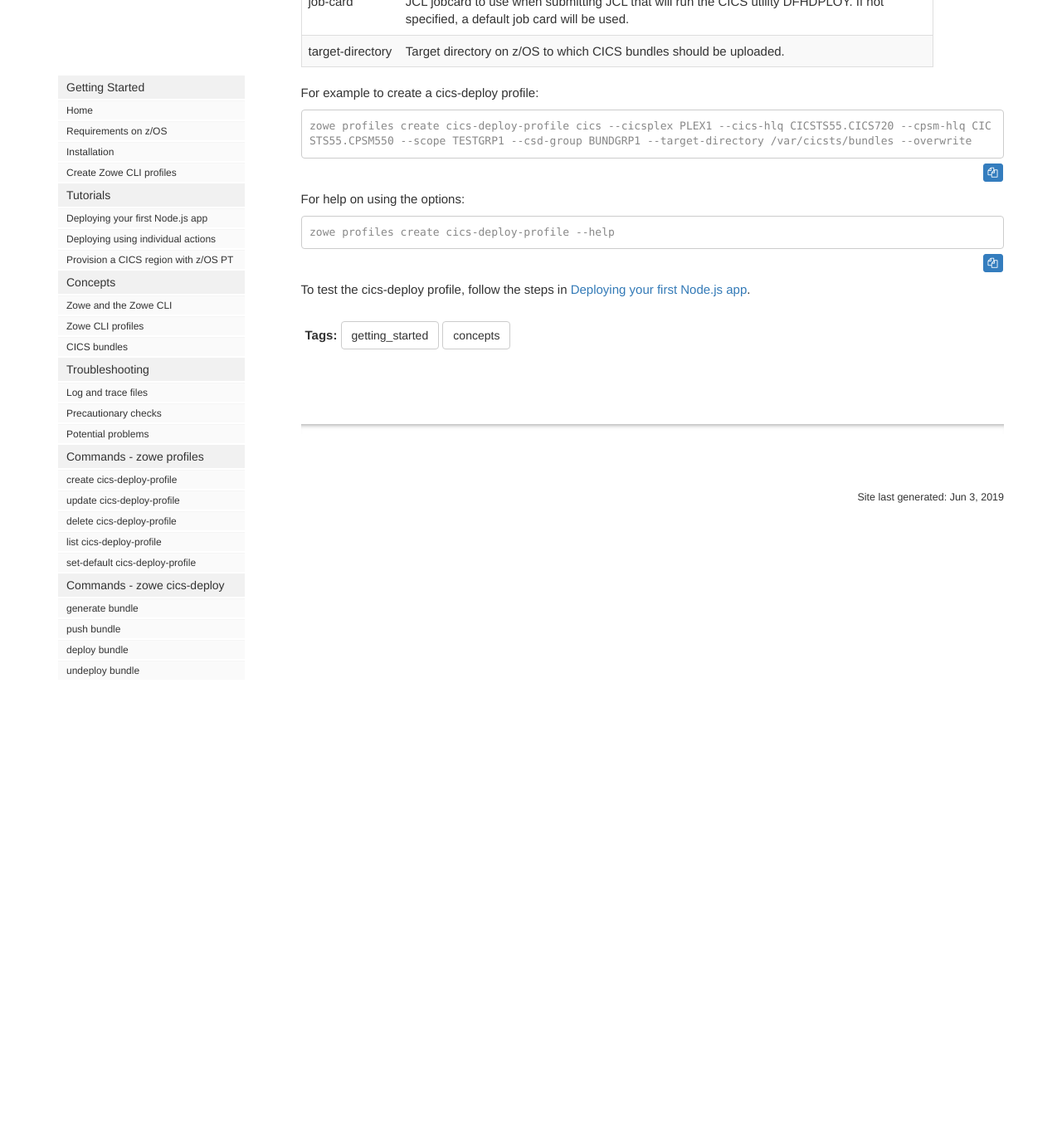
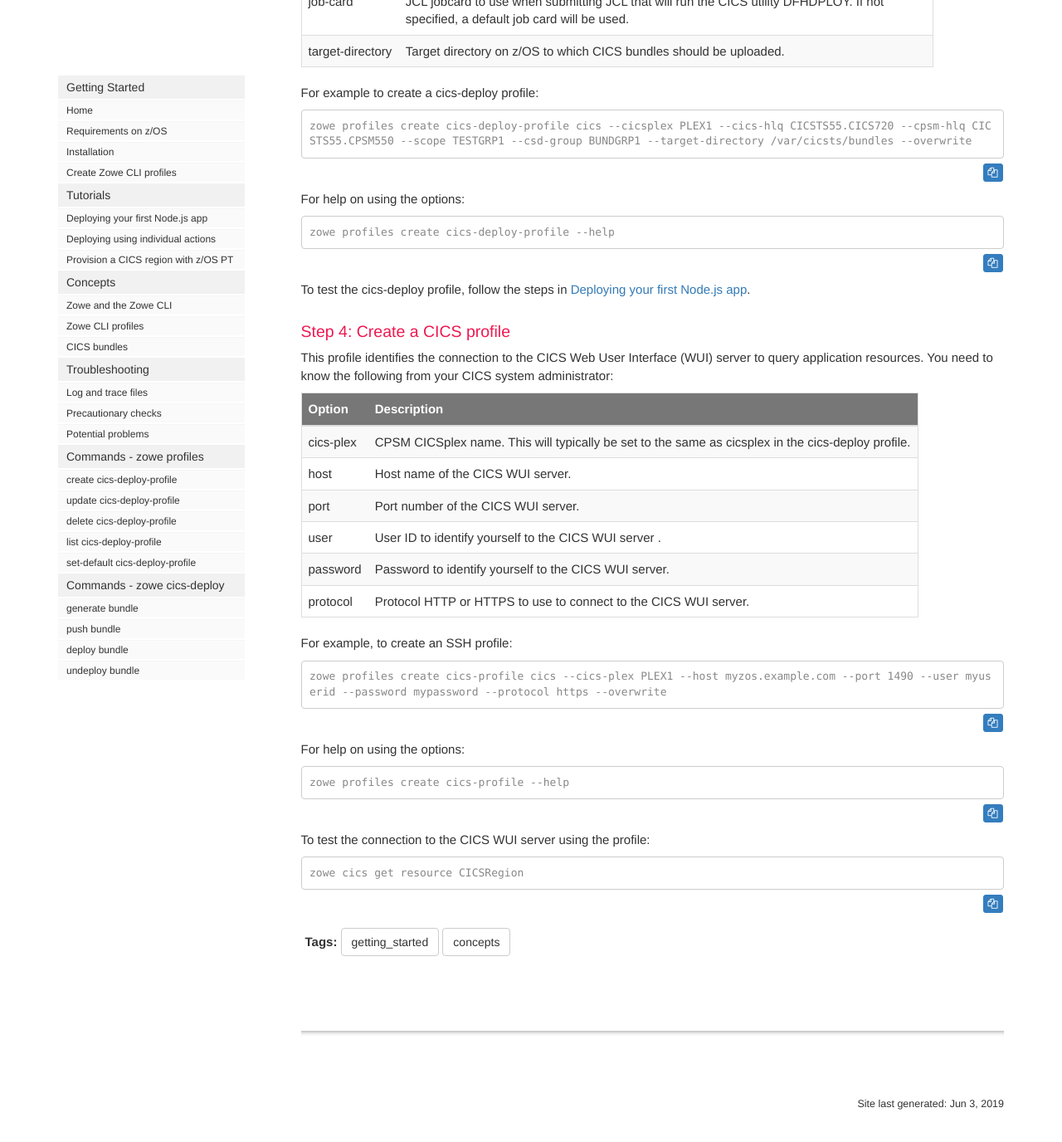
Before and after one commit to IBM/zowe-cli-cics-deploy-plugin, a Jekyll site: the page built from docs/pages/cdp/cdp-Create-Zowe-CLI-profiles.md, in a window 1280 px wide and 1400 px high, scrolled down 2198 px. Shown: the top 1376 px of the window at 83% size. Built offline with Jekyll 4.4.1, drawn with Linux system fonts in a browser that asks for light colours; nearby versions of some CDN libraries; comment, search, counter and statistics services are not loaded.

Commit message:
Add cics profile to doc

````diff
--- a/docs/pages/cdp/cdp-Create-Zowe-CLI-profiles.md
+++ b/docs/pages/cdp/cdp-Create-Zowe-CLI-profiles.md
@@ -97,3 +97,34 @@ zowe profiles create cics-deploy-profile --help
 ```
 
 To test the cics-deploy profile, follow the steps in [Deploying your first Node.js app](cdp-Deploying-your-first-nodejs-app).
+
+### Step 4: Create a CICS profile
+
+This profile identifies the connection to the CICS Web User Interface (WUI) server to query application resources. You need to know the following from your CICS system administrator:
+
+| Option | Description |
+| --- | --- |
+| cics-plex | CPSM CICSplex name. This will typically be set to the same as cicsplex in the cics-deploy profile. |
+| host | Host name of the CICS WUI server. |
+| port | Port number of the CICS WUI server. |
+| user | User ID to identify yourself to the CICS WUI server . |
+| password | Password to identify yourself to the CICS WUI server. |
+| protocol | Protocol HTTP or HTTPS to use to connect to the CICS WUI server. |
+
+For example, to create an SSH profile:
+
+```console
+zowe profiles create cics-profile cics --cics-plex PLEX1 --host myzos.example.com --port 1490 --user myuserid --password mypassword --protocol https --overwrite
+```
+
+For help on using the options:
+
+```console
+zowe profiles create cics-profile --help
+```
+
+To test the connection to the CICS WUI server using the profile:
+
+```console
+zowe cics get resource CICSRegion
+```
````
Also changed, not shown: docs/pages/cdp/cdp-Requirements.md (+3 -1 lines).
